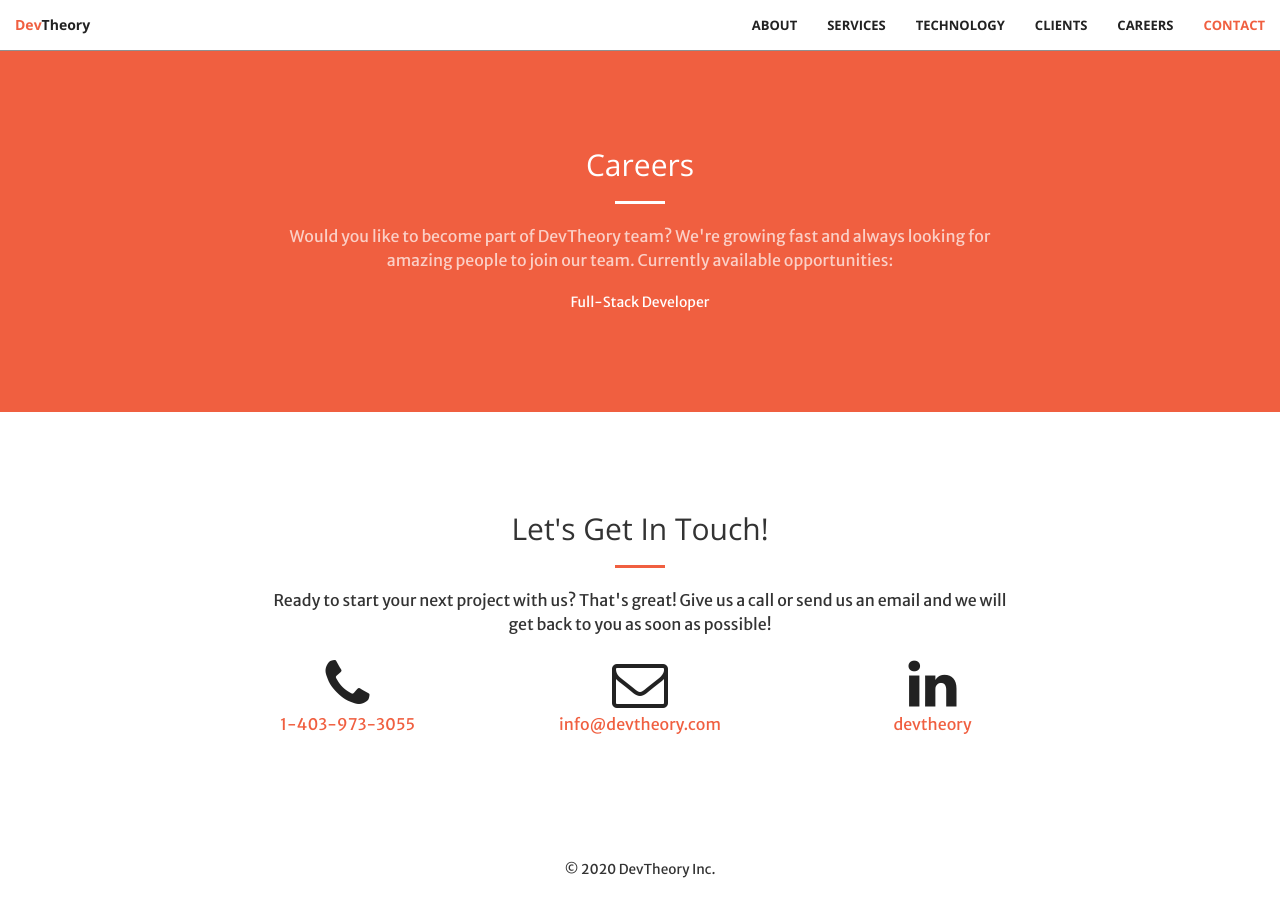
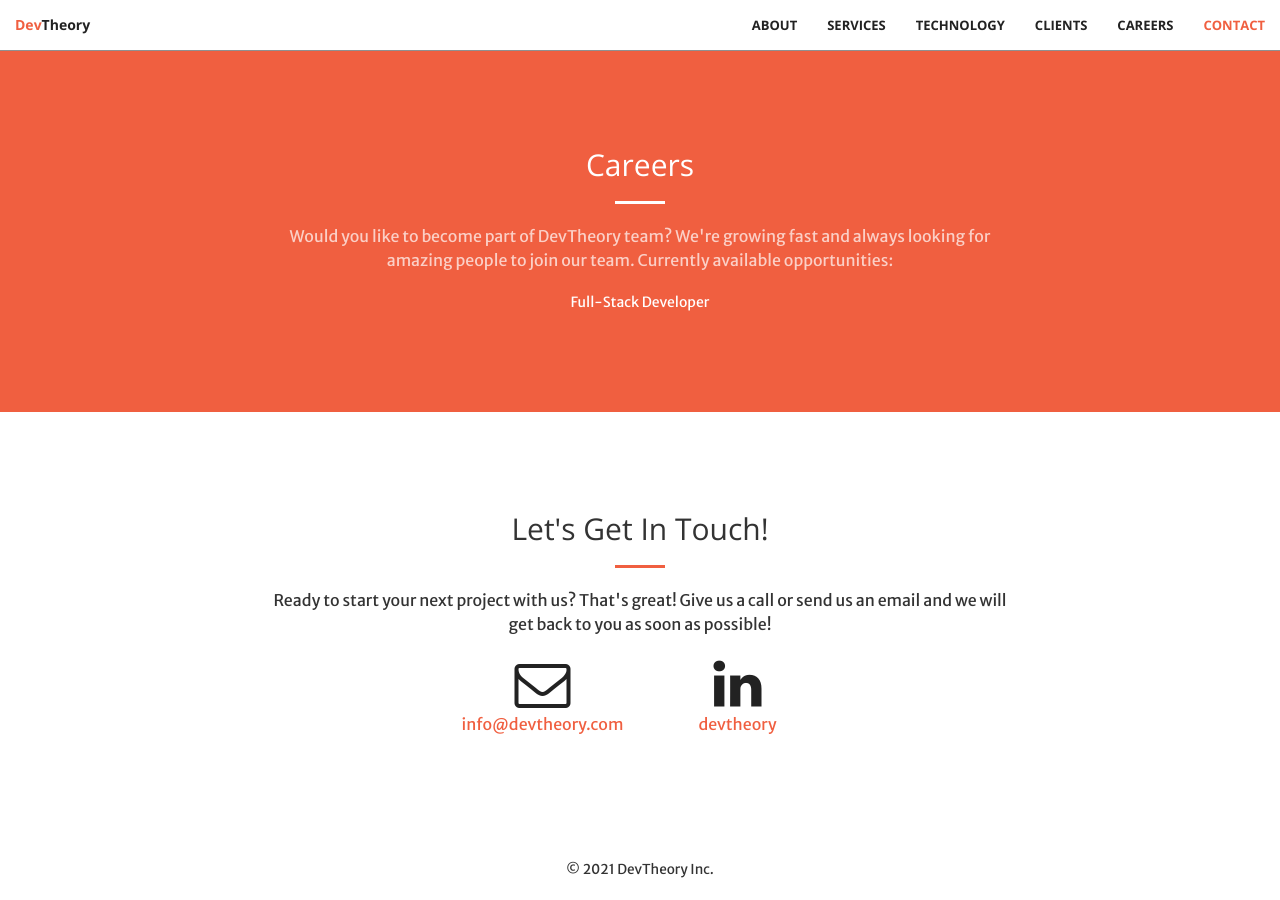
Before and after one commit to dev-theory/dev-theory.github.io, a Jekyll site: the page built from index.html, in a window 1280 px wide and 900 px high, scrolled down 2999 px. Built offline with Jekyll 4.4.1, drawn with Linux system fonts in a browser that asks for light colours.

Commit message:
Remove phone contact

```diff
--- a/_includes/contact.html
+++ b/_includes/contact.html
@@ -6,19 +6,13 @@
         <hr class="primary">
         <p>Ready to start your next project with us? That's great! Give us a call or send us an email and we will get back to you as soon as possible!</p>
       </div>
-      <div class="col-lg-2 col-lg-offset-2 text-center">
-        <a href="tel:{{ site.phone }}">
-          <i class="fa fa-phone fa-3x wow bounceIn" data-wow-delay=".1s"></i>
-          <p>{{ site.phone }}</p>
-        </a>
-      </div>
-      <div class="col-lg-2 col-lg-offset-1 text-center">
+      <div class="col-lg-2 col-lg-offset-4 text-center">
         <a href="mailto:{{ site.email }}">
           <i class="fa fa-envelope-o fa-3x wow bounceIn" data-wow-delay=".1s"></i>
           <p>{{ site.email }}</p>
         </a>
       </div>
-      <div class="col-lg-2 col-lg-offset-1 text-center">
+      <div class="col-lg-2 text-center">
         <a href="https://www.linkedin.com/company/{{ site.linkedin }}">
           <i class="fa fa-linkedin fa-3x wow bounceIn" data-wow-delay=".1s"></i>
           <p>{{ site.linkedin }}</p>
--- a/_includes/footer.html
+++ b/_includes/footer.html
@@ -1,7 +1,7 @@
 <section class="footer">
   <div class="row">
     <div class="col-lg-12 text-center m-t-lg m-b-lg">
-      <p><small>© 2020 DevTheory Inc.</small></p>
+      <p><small>© 2021 DevTheory Inc.</small></p>
     </div>
   </div>
 </section>
```
